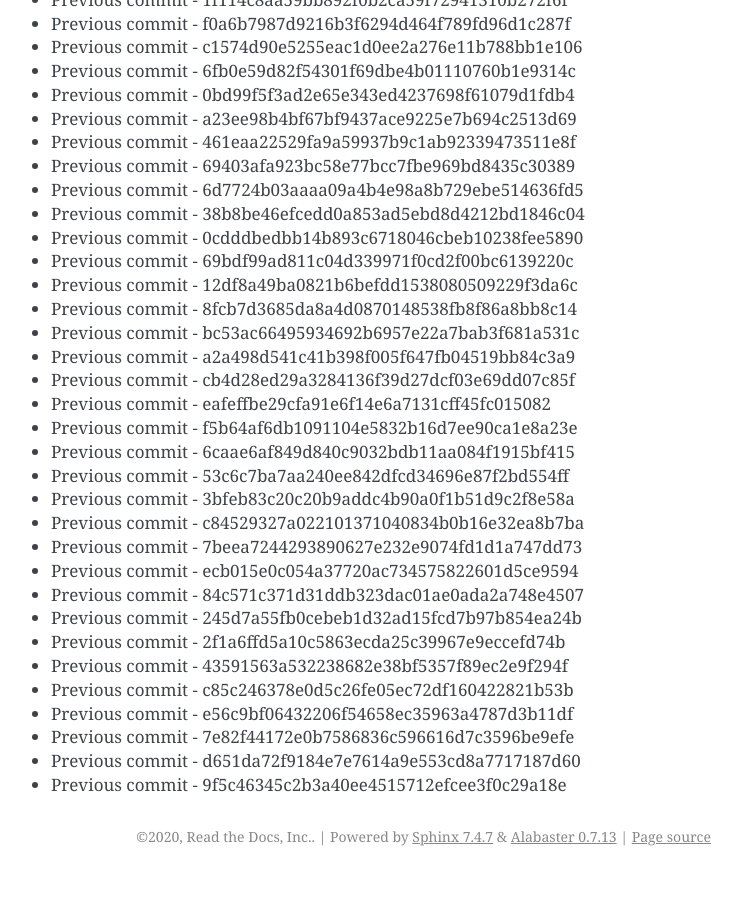
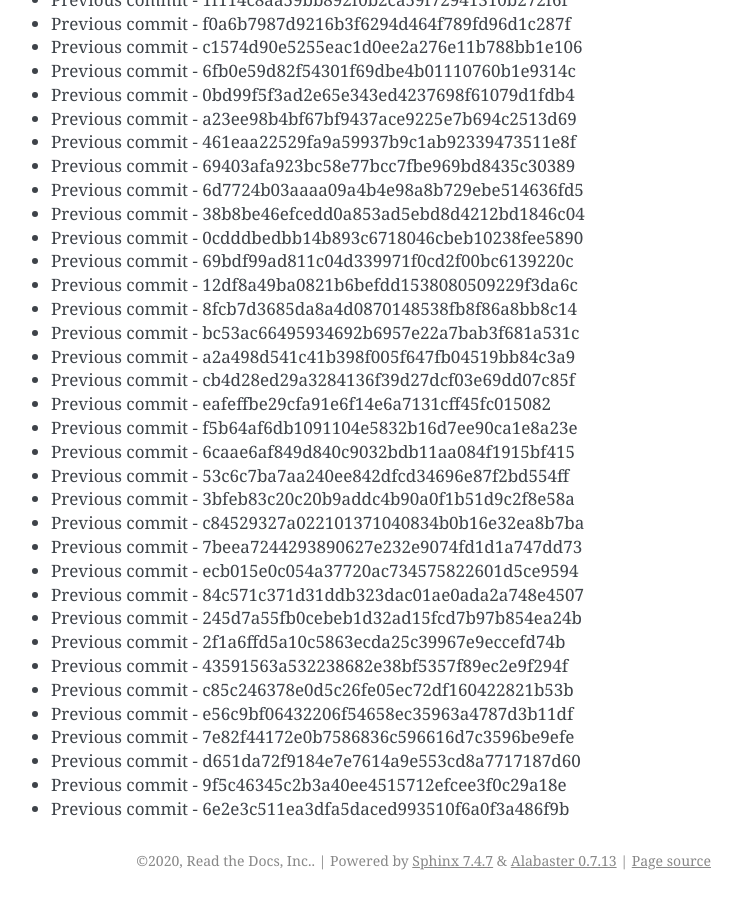
Before and after one commit to readthedocs/rtd-git-stresstest, a Sphinx documentation site: the page built from docs/updates.rst, in a window 1280 px wide and 900 px high, scrolled down 73974 px. Shown: the whole window, without its empty margins (399-1141 px from the left). Built offline with Sphinx 7.4.7, drawn with Linux system fonts in a browser that asks for light colours; before the commit the page ends 74850 px from its top, so only the background shows below that.

Commit message:
Generating commit from previous: 6e2e3c511ea3dfa5daced993510f6a0f3a486f9b

```diff
--- a/docs/updates.rst
+++ b/docs/updates.rst
@@ -3140,3 +3140,4 @@ It can be tested for any performance characteristics.
 * Previous commit - 7e82f44172e0b7586836c596616d7c3596be9efe
 * Previous commit - d651da72f9184e7e7614a9e553cd8a7717187d60
 * Previous commit - 9f5c46345c2b3a40ee4515712efcee3f0c29a18e
+* Previous commit - 6e2e3c511ea3dfa5daced993510f6a0f3a486f9b
```
